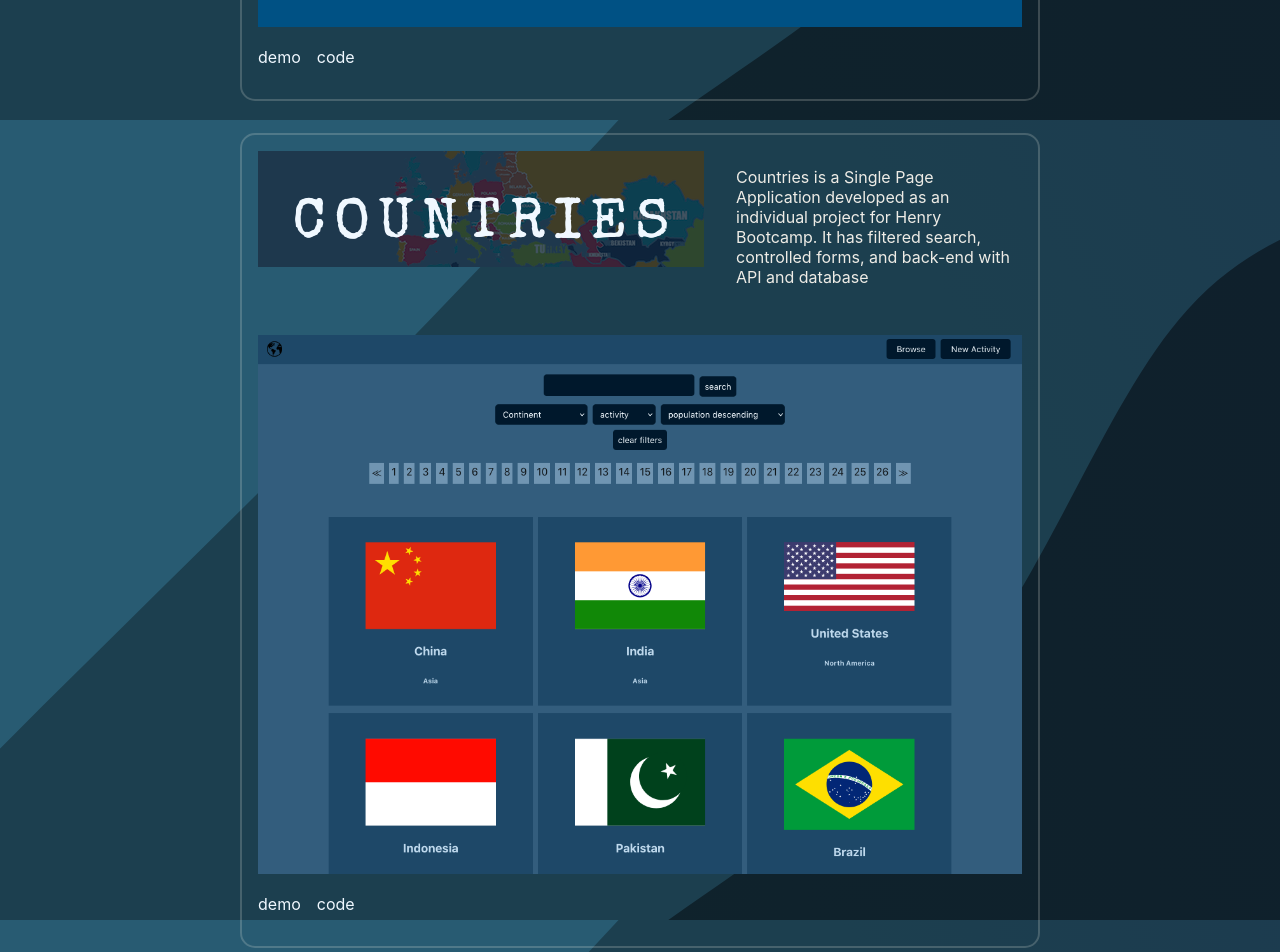
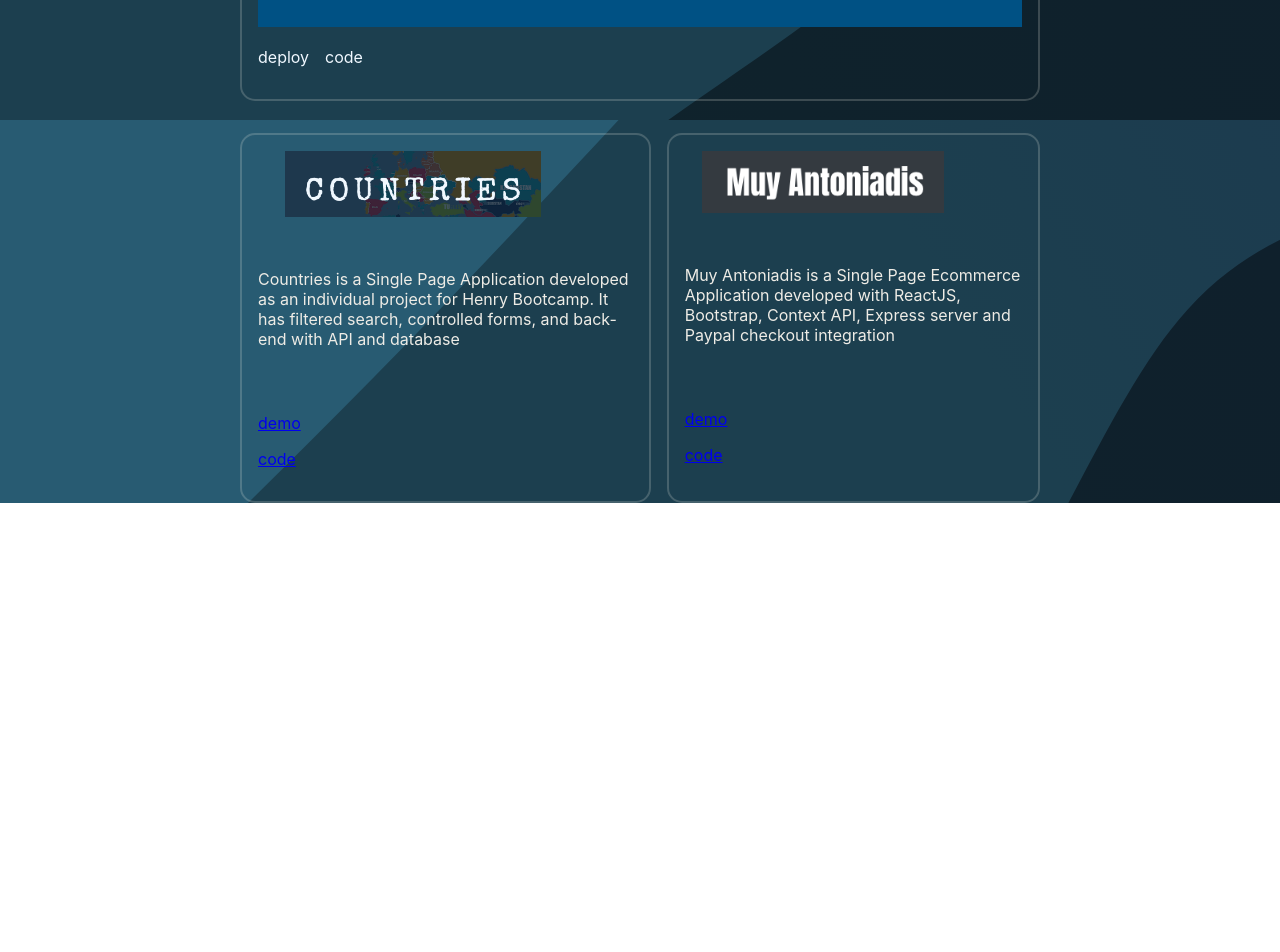
Before and after one commit to jonrovner/portfolio, a React (Create React App) app: page / in a window 1280 px wide. Shown: the part 1480-2432 px from the top of the page. After the commit the page ends 1983 px from the top, so only its background shows below. Built offline with nearby package versions, Linux system fonts and the light colour scheme.

Commit message:
improved layout and data from json

```diff
--- a/src/App.css
+++ b/src/App.css
@@ -191,3 +191,29 @@ h2{
   color:aliceblue;
   text-decoration: none;
 }
+
+
+.otherProjects{
+  max-width: 50rem;
+  display: flex;
+  gap: 1rem;
+
+}
+.otherProjects .projectHead .title{
+  max-width: 20rem;
+
+
+}
+.otherProjects img{
+  width: 80%;
+}
+.otherProjects .projectHead{
+  display: flex;
+  flex-direction: column;
+  align-items: center;
+  justify-content: center;
+
+}
+.otherProjects .projectHead img{
+
+}
--- a/src/components/Projects.js
+++ b/src/components/Projects.js
@@ -1,85 +1,71 @@
 import React from 'react';
+import projects from './data';
 
 const Projects = () => {
     return (
+        <>
         <div className='projects'>
-            <h2>Featured Projects</h2>
+            <h2>Featured Project</h2>
             <div className='project'>
 
                 <div className='projectHead'>
                     <div className='title'>
-                        <img src='assets/canchera_logo.png' alt="logo"/>
+                        <img src={projects[0].logo} alt="logo"/>
                     </div>
                     <div className='description'>
-                        <p>Canchera is a Single Page Application developed as the final project for Henry Bootcamp. I´s a football field booking application. I designed and developed the booking calendar and serveral components with ReactJS, </p>
-
+                        <p>{projects[0].description}</p>
                     </div>
-
                 </div>
                 <div className='projectImage'>
-                    <img src='assets/canchera1.png' alt='canchera'/>
-
+                    <img src={projects[0].image} alt='canchera'/>
                 </div>
                 <div className='links'>
-                    <p><a href='https://canchera.vercel.app/' target='_blank' rel="noreferrer">demo</a> </p>
-                    <p><a href='https://github.com/jonrovner/Canchera' target='_blank' rel="noreferrer">code</a></p>
-
-                </div>
-
-
-
-            </div>
-            <div className='project'>
-
-                <div className='projectHead'>
-                    <div className='title'>
-                        <img src='assets/countries_logo.png' alt="logo"/>
-                    </div>
-                    <div className='description'>
-                        <p>Countries is a Single Page Application developed as an individual project for Henry Bootcamp. It has filtered search, controlled forms, and back-end with API and database</p>
-
-                    </div>
-
-                </div>
-                <div className='projectImage'>
-                    <img src='assets/countries1.png' alt='canchera'/>
-
-                </div>
-                <div className='links'>
-                    <p><a href='https://canchera.vercel.app/' target='_blank' rel="noreferrer">demo</a> </p>
-                    <p><a href='https://github.com/jonrovner/Canchera' target='_blank' rel="noreferrer">code</a></p>
-
-                </div>
-
-
-
-            </div>
-            <div className='project'>
-
-                <div className='projectHead'>
-                    <div className='title'>
-                        <img src='assets/antonia_logo.png' alt="logo"/>
-                    </div>
-                    <div className='description'>
-                        <p>Muy Antoniadis is a Single Page Application developed as the final project for Henry Bootcamp. I´s a football field booking application. I designed and developed the booking calendar and serveral components with ReactJS, </p>
-
-                    </div>
-
-                </div>
-                <div className='projectImage'>
-                    <img src='assets/antonia1.png' alt='canchera'/>
-
-                </div>
-                <div className='links'>
-                    <p><a href='https://canchera.vercel.app/' target='_blank' rel="noreferrer">demo</a> </p>
-                    <p><a href='https://github.com/jonrovner/Canchera' target='_blank' rel="noreferrer">code</a></p>
-
+                    <p><a href={projects[0].deploy} target='_blank' rel="noreferrer">deploy</a> </p>
+                    <p><a href={projects[0].code} target='_blank' rel="noreferrer">code</a></p>
                 </div>
 
 
 
             </div>
         </div>
+        <div className='otherProjects'>
+
+            <div className='project'>
+                <div className='projectHead'>
+                    <div className='title'>
+                        <img src={projects[1].logo} alt="logo"/>
+                    </div>
+                    <div className='description'>
+                        <p>{projects[1].description}</p>
+                    </div>
+                </div>
+
+                <div className='links'>
+                    <p><a href={projects[1].deploy} target='_blank' rel="noreferrer">demo</a> </p>
+                    <p><a href={projects[1].code} target='_blank' rel="noreferrer">code</a></p>
+                </div>
+            </div>
+
+            <div className='project'>
+                <div className='projectHead'>
+                    <div className='title'>
+                        <img src={projects[2].logo} alt="logo"/>
+                    </div>
+                    <div className='description'>
+                    <p>{projects[2].description}</p>
+                    </div>
+                </div>
+                <div className='links'>
+                    <p><a href={projects[2].deploy} target='_blank' rel="noreferrer">demo</a> </p>
+                    <p><a href={projects[2].code} target='_blank' rel="noreferrer">code</a></p>
+                </div>
+            </div>
+
+        </div>
+
+
+         </>
+
     );
 }
 
--- /dev/null
+++ b/src/components/data.js
@@ -0,0 +1,24 @@
+const projects = [
+    {
+    logo: 'assets/canchera_logo.png',
+    description: 'Canchera is a Single Page Application developed as the final project for Henry Bootcamp. I´s a football field booking application. I designed and developed the booking calendar and serveral components with ReactJS, Redux and CSS',
+    image: 'assets/canchera1.png',
+    deploy: 'https://canchera.vercel.app',
+    code: 'https://github.com/jonrovner/Canchera'
+    },
+    {
+    logo: 'assets/countries_logo.png',
+    description: 'Countries is a Single Page Application developed as an individual project for Henry Bootcamp. It has filtered search, controlled forms, and back-end with API and database',
+    image: 'assets/countries1.png',
+    deploy: 'https://rocky-scrubland-68336.herokuapp.com',
+    code: 'https://github.com/jonrovner/picountries'
+    },
+    {
+    logo: 'assets/antonia_logo.png',
+    description: 'Muy Antoniadis is a Single Page Ecommerce Application developed with ReactJS, Bootstrap, Context API, Express server and Paypal checkout integration',
+    image: 'assets/antonia1.png',
+    deploy: 'https://conservative-eh-60074.herokuapp.com/',
+    code: 'https://github.com/jonrovner/muyantoniadis'
+    },
+]
+export default projects
```
